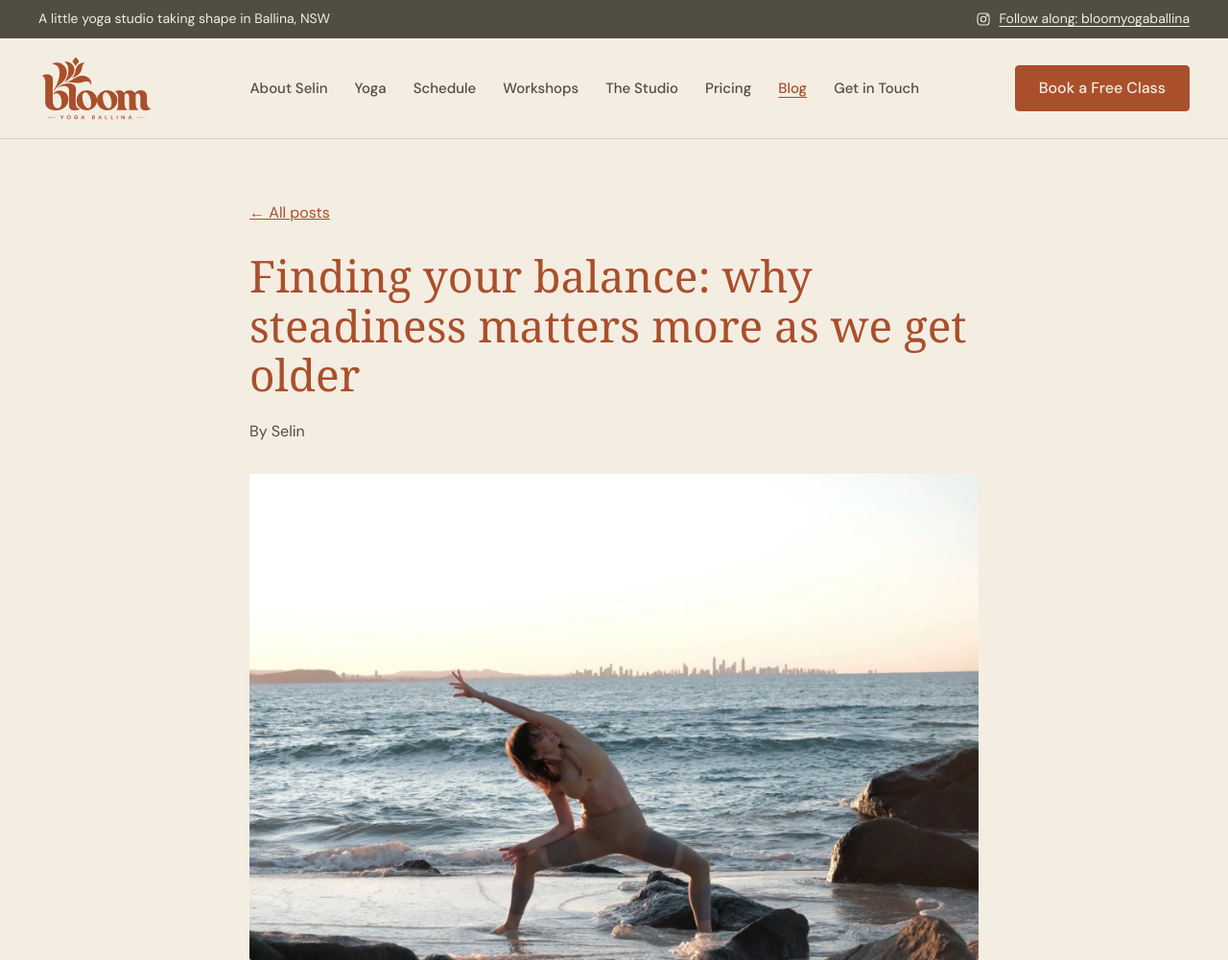
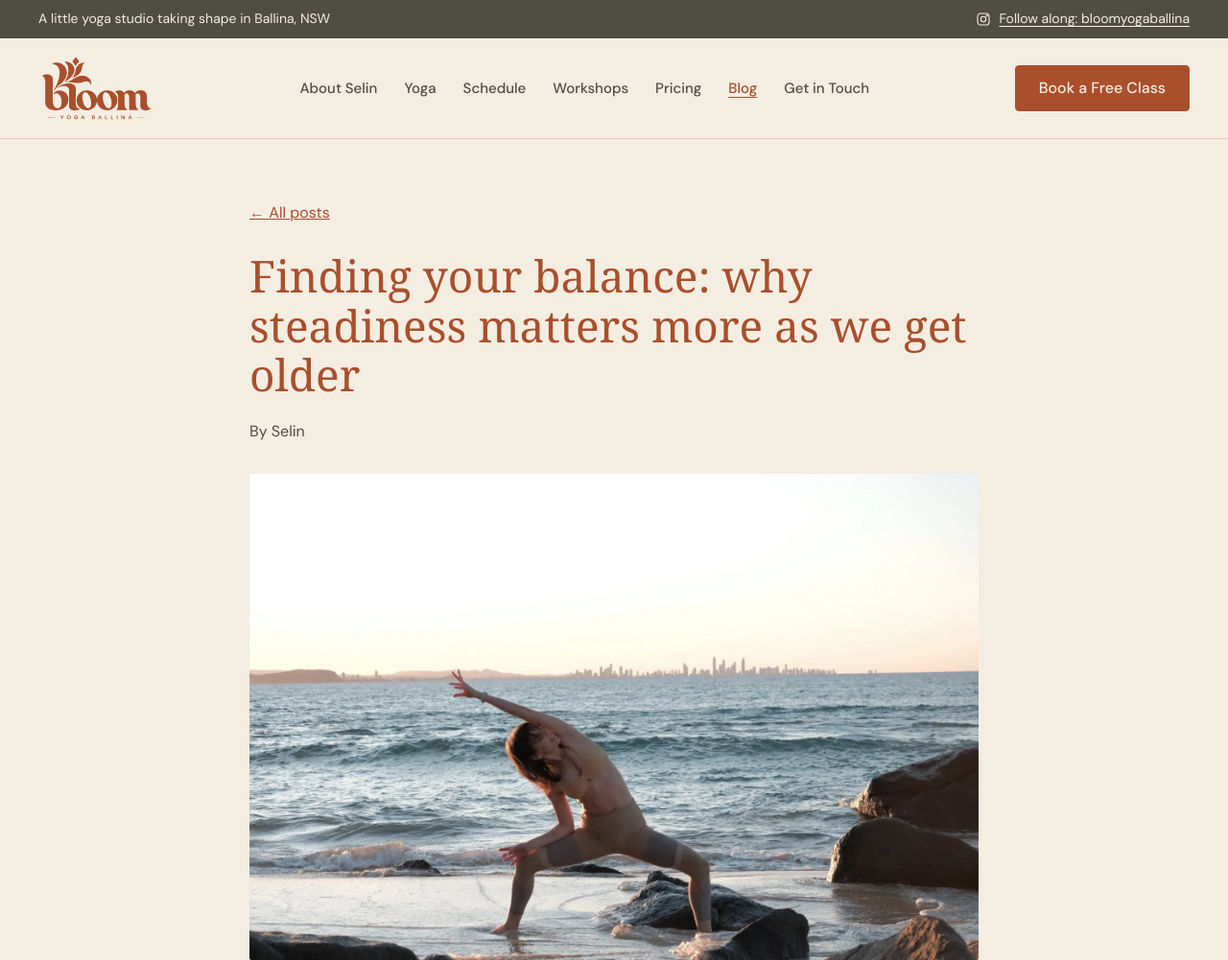
Before and after one commit to bloomyogaballina/bloom-yoga-ballina-website, a plain HTML site: page blog/balance/index.html in a window 1280 px wide. Shown: the top 1001 px of the page at 96% size. Drawn offline with Linux system fonts and the light colour scheme.

Commit message:
Remove The Studio from the menu
Co-Authored-By: Claude Opus 5.5 <noreply@anthropic.com>
Claude-Session: https://claude.ai/code/session_01QECcuFeuphV2sVygQpBK4Z

```diff
--- a/blog/balance/index.html
+++ b/blog/balance/index.html
@@ -52,7 +52,6 @@ a:focus-visible{outline:2px solid #504D42;outline-offset:2px}
         <a href="/#yoga">Yoga</a>
         <a href="/#schedule">Schedule</a>
         <a href="/workshops">Workshops</a>
-        <a href="/#studio">The Studio</a>
         <a href="/#pricing">Pricing</a>
         <a href="/blog" aria-current="page" style="color:#A94F2C;text-decoration:underline;text-underline-offset:4px">Blog</a>
         <a href="/#contact">Get in Touch</a>
```
Also changed, not shown: blog/index.html (+0 -1 lines), blog/mobility/index.html (+0 -1 lines), blog/yoga-anti-aging/index.html (+0 -1 lines), blog/yoga-as-we-age/index.html (+0 -1 lines), index.html (+0 -1 lines), selin/index.html (+0 -1 lines), workshops/index.html (+0 -1 lines).
